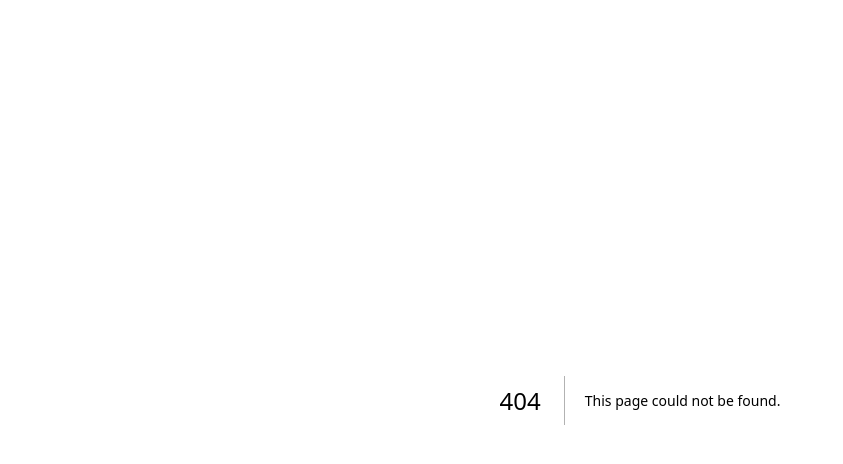
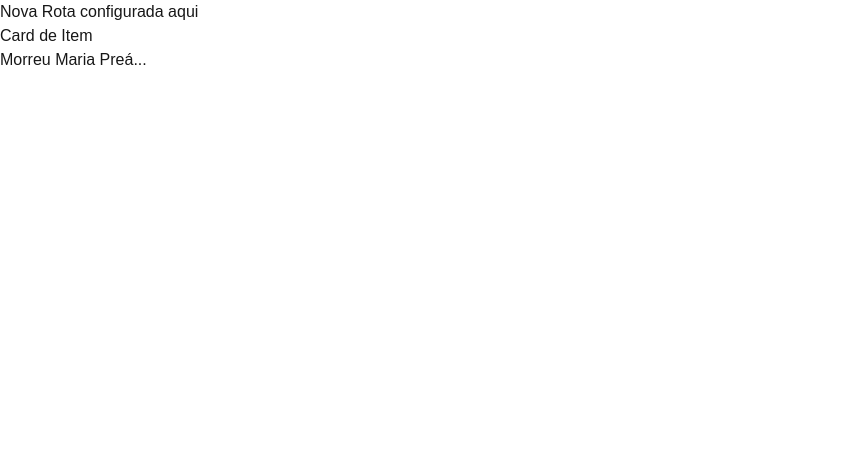
Before and after one commit to veraxqy/pweb-uf, a Next.js app in the folder next0/: page /novarota/rota3 in a window 1280 px wide. Before the commit this address had no page. Shown: the top 464 px of the page, without its empty margins (0-843 px from the left). Built offline with nearby package versions, Linux system fonts and the light colour scheme.

Commit message:
new: Next02

```diff
--- /dev/null
+++ b/next0/src/app/novarota/componentes.js
@@ -0,0 +1,7 @@
+// Passo 3
+export function MariaPrea({nome}){
+    nome = 'Preá'
+    return (
+        <h2>Morreu Maria {nome}...</h2>
+    )
+}
--- /dev/null
+++ b/next0/src/app/novarota/page.js
@@ -0,0 +1,11 @@
+import { MariaPrea } from "./componentes";
+
+// Passo 4
+export default function NovaRota() {
+    return (
+        <div>
+            <h1>Nova Rota configurada aqui</h1>
+            <MariaPrea/>
+        </div>
+    )
+}
--- /dev/null
+++ b/next0/src/app/novarota/rota3/page.js
@@ -0,0 +1,13 @@
+// Ex. 1 e 2
+import { Card } from '../../page'
+import { MariaPrea } from '../componentes'
+
+export default function Page() {
+    return (
+        <div>
+            <h1>Nova Rota configurada aqui</h1>
+            <Card/>
+            <MariaPrea/>
+        </div>
+    )
+}
```
